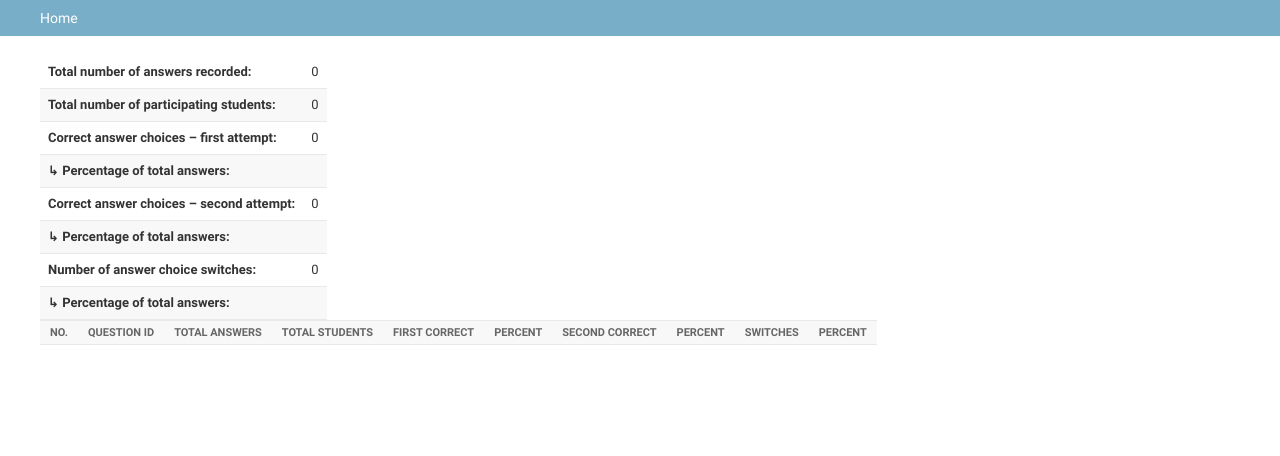
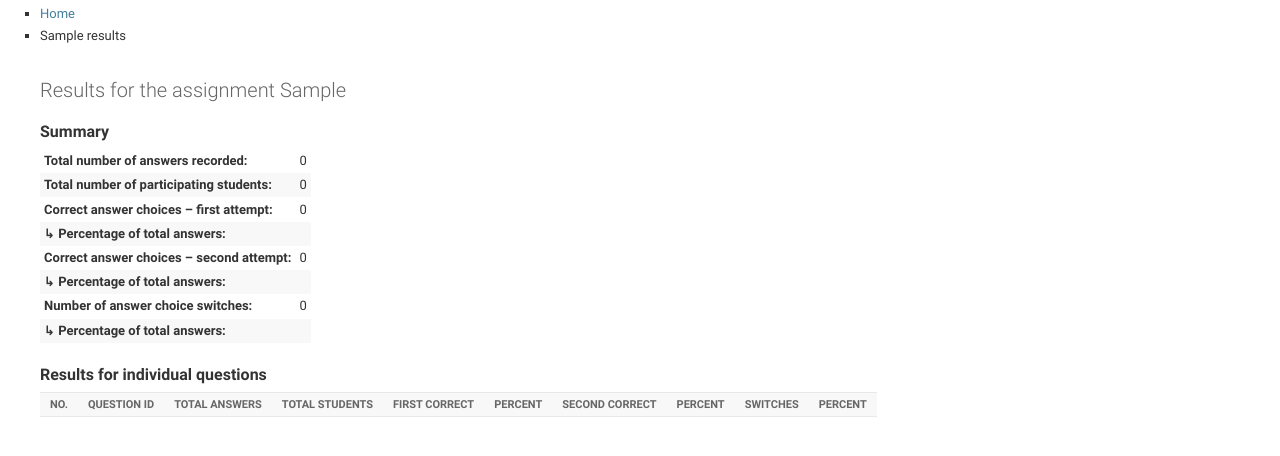
Before and after one commit to open-craft/dalite-ng, a Django app: a page that uses peerinst/templates/admin/peerinst/assignment_results.html in a window 1280 px wide. Shown: the part 48-504 px from the top of the page. Run offline with Django 3.2, Linux system fonts and the light colour scheme; tables that the repository leaves empty hold one stand-in row (values such as "Sample post"); lists and menus that the app fills with data are empty.

Commit message:
Improve layout of assignment results page.

```diff
--- a/peerinst/admin_views.py
+++ b/peerinst/admin_views.py
@@ -114,6 +114,7 @@
         assignment = get_object_or_404(models.Assignment, identifier=self.assignment_id)
         sums, question_data = get_assignment_aggregates(assignment)
         context.update(
+            assignment=assignment,
             assignment_data=self.prepare_assignment_data(sums),
             question_data=self.prepare_question_data(question_data),
         )
--- /dev/null
+++ b/peerinst/static/peerinst/css/admin.css
@@ -0,0 +1,15 @@
+.results-summary {
+    border: 0px;
+    margin-top: 1ex;
+    margin-bottom: 3ex;
+}
+
+.results-summary td {
+    border: 0px;
+    padding: 0.6ex;
+}
+
+.results-summary th {
+    border: 0px;
+    padding: 0.6ex;
+}
--- a/peerinst/templates/admin/peerinst/assignment_results.html
+++ b/peerinst/templates/admin/peerinst/assignment_results.html
@@ -1,12 +1,28 @@
 {% extends "admin/base_site.html" %}
-{% load i18n grp_tags %}
+{% load i18n staticfiles grp_tags %}
 
 {% block title %}{% trans 'Assignment results' %}{% endblock %}
+
+{% block extrastyle %}
+<link href="{% static 'peerinst/css/admin.css' %}" rel="stylesheet" type="text/css" />
+{% endblock %}
+
+{% block breadcrumbs %}
+<ul>
+  <li><a href="{% url 'admin:app_list' app_label='peerinst' %}">{% trans 'Home' %}</a></li>
+  <li>{{ assignment.identifier }} {% trans 'results' %}</li>
+</ul>
+{% endblock %}
+
+{% block content_title %}
+<h1>{% trans 'Results for the assignment' %} {{ assignment.identifier }}</h1>
+{% endblock %}
 
 {% block content %}
 <div class="g-d-c">
   <div class="g-d-24">
-    <table class="assignment-data">
+    <h2>Summary</h2>
+    <table class="results-summary">
       <tbody>
         {% for label, item in assignment_data %}
         <tr><th>{{ label }}</th><td>{{ item }}</td></tr>
@@ -15,7 +31,8 @@
     </table>
   </div>
   <div class="g-d-24">
-    <table class="question-data grp-full-width">
+    <h2>Results for individual questions</h2>
+    <table class="results-question-data">
       <thead>
         <tr>
           {% for label in question_data.labels %}
```
